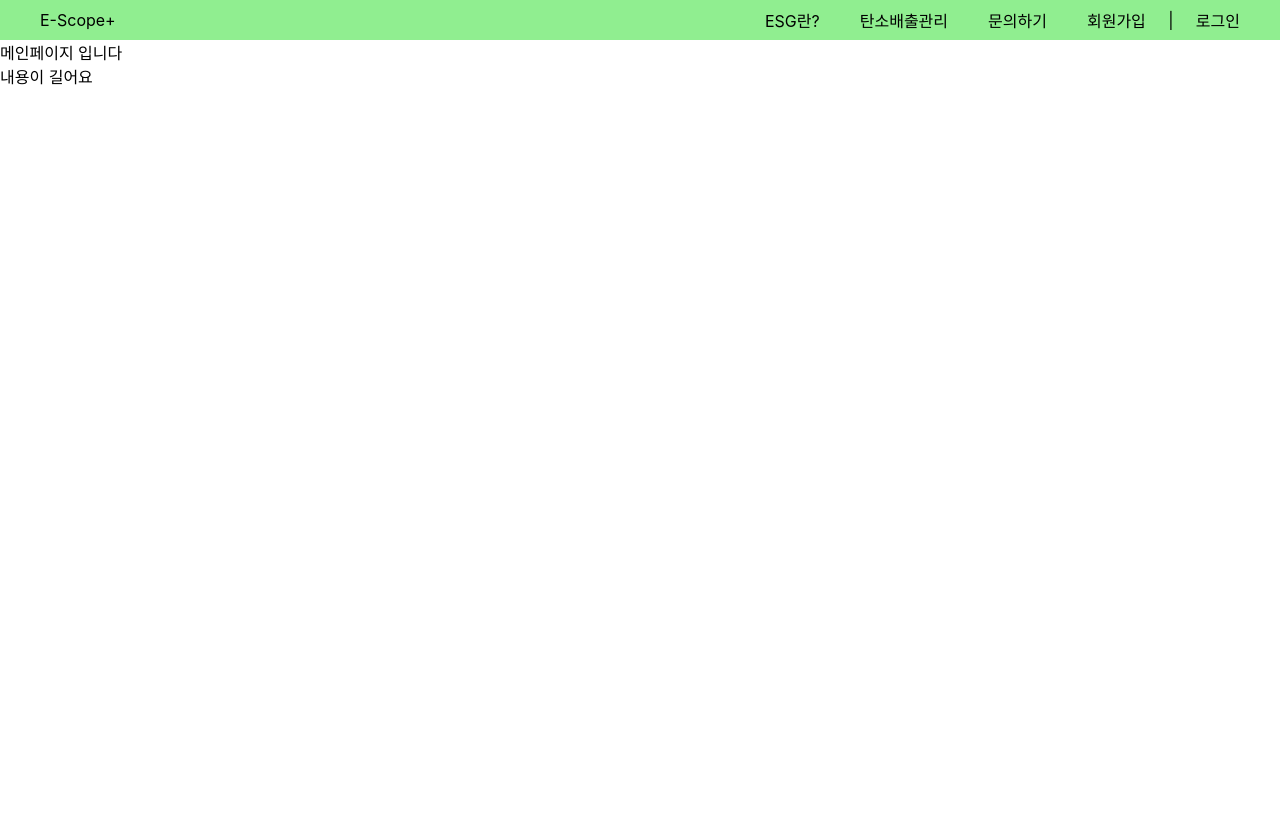
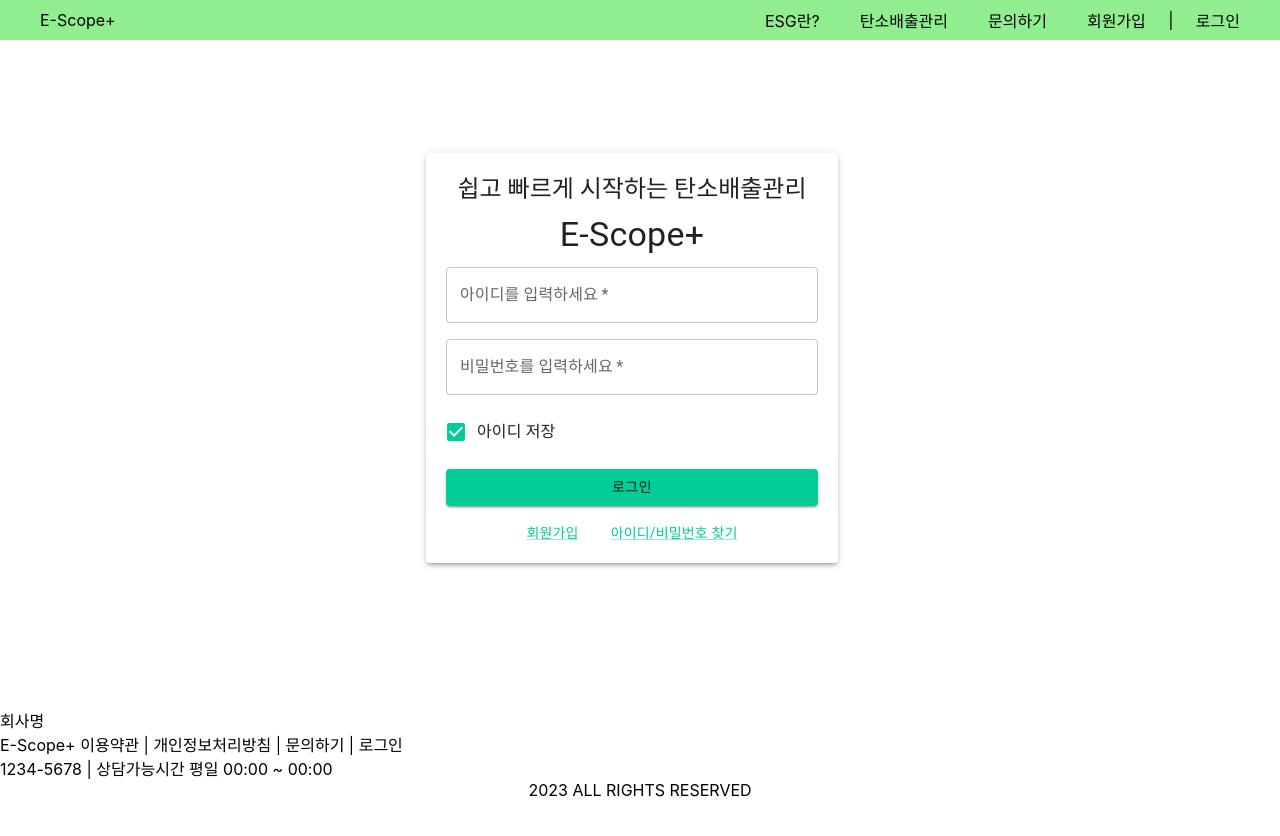
Before and after one commit to sy-data/esgfront, a React (Create React App) app: page /login in a window 1280 px wide. Before the commit this address led to /. Shown: the top 836 px of the page. After the commit the page ends 800 px from the top, so only its background shows below. Built offline with nearby package versions, Linux system fonts and the light colour scheme.

Commit message:
로그인 구현 쿠키 사용 react-cookie 라이브러리 사용

```diff
--- a/package.json
+++ b/package.json
@@ -13,6 +13,7 @@
     "@testing-library/react": "^13.4.0",
     "@testing-library/user-event": "^13.5.0",
     "react": "^18.2.0",
+    "react-cookie": "^7.0.2",
     "react-dom": "^18.2.0",
     "react-router-dom": "^6.17.0",
     "react-scripts": "5.0.1",
--- /dev/null
+++ b/src/States/auth/auth.js
@@ -0,0 +1,11 @@
+import { atom } from "recoil";
+
+export const userStateAtom = atom({
+  key: "userState",
+  default: null,
+});
+
+export const loginFailCountAtom = atom({
+  key: "loginFailCount",
+  default: 0,
+});
--- /dev/null
+++ b/src/States/storage/Cookie.js
@@ -0,0 +1,20 @@
+import { Cookies } from "react-cookie";
+
+const cookies = new Cookies();
+
+export const setCookie = (name, value, options) => {
+  options = {
+    path: "/",
+    maxAge: 60 * 60 * 3,
+    ...options,
+  };
+  cookies.set(name, value, options);
+};
+
+export const getCookie = (name) => {
+  return cookies.get(name);
+};
+
+export const removeCookie = (name, options) => {
+  cookies.remove(name, options);
+};
--- a/src/components/FetchWrapper.js
+++ b/src/components/FetchWrapper.js
@@ -1,42 +1,47 @@
-export function loginDev(){
-  console.log(process.env.REACT_APP_DEV_API_ACCOUNT);
-  console.log(process.env.REACT_APP_DEV_API_PASSWORD)
-  fetch('/api/auth/local', {
-    method: "POST",
-    headers: {
-      'Content-Type': 'application/json'
-    },
-    body: JSON.stringify({
-      "identifier": process.env.REACT_APP_DEV_API_ACCOUNT,
-      "password": process.env.REACT_APP_DEV_API_PASSWORD
-    })
-  })
-    .then(response => response.json())
-    .then(data => {
-      if("jwt" in data){
-        localStorage.setItem('token', data['jwt']);
-        alert("로그인 성공");
-      }
-      else if("error" in data){
+import { getCookie, setCookie } from "../States/storage/Cookie";
+
+export async function loginDev(payload) {
+  try {
+    const res = await fetch("/api/auth/local", {
+      method: "POST",
+      headers: {
+        "Content-Type": "application/json",
+      },
+      body: JSON.stringify({
+        identifier: payload.id,
+        password: payload.password,
+      }),
+    });
+
+    if (res.ok) {
+      const data = await res.json();
+      if ("jwt" in data) {
+        localStorage.setItem("token", data["jwt"]);
+        setCookie("token", data["jwt"]);
+        return data.user;
+      } else if ("error" in data) {
         alert(`status : ${data.error.status}\n${data.error.message}`);
       }
-    });
+    }
+  } catch (error) {
+    console.log(error);
+  }
 }
 
+export function esgFetch(url, method = "GET", body = {}, requiredAuth = true) {
+  // const token = localStorage.getItem("token");
+  const token = getCookie("token");
 
-export function esgFetch(url, method="GET", body={}, requiredAuth=true){
-  const token = localStorage.getItem('token');
-
-  if(requiredAuth && !token){
+  if (requiredAuth && !token) {
     alert("401 페이지로 이동 필요");
     window.location.href = "/";
   }
   return fetch(url, {
     method: method,
     headers: {
-      ...((method==="POST" || method=="PUT") && {'Content-Type': 'application/json'}),
-      ...(requiredAuth && {'Authorization': `Bearer ${token}`})
+      ...((method === "POST" || method == "PUT") && { "Content-Type": "application/json" }),
+      ...(requiredAuth && { Authorization: `Bearer ${token}` }),
     },
-    ...(Object.keys(body).length > 0 && {'body': JSON.stringify(body)})
+    ...(Object.keys(body).length > 0 && { body: JSON.stringify(body) }),
   });
 }
--- a/src/index.js
+++ b/src/index.js
@@ -1,21 +1,24 @@
-import React from 'react';
-import ReactDOM from 'react-dom/client';
-import './index.css';
-import App from './App';
-import reportWebVitals from './reportWebVitals';
-import { BrowserRouter } from 'react-router-dom';
-import { ThemeProvider } from '@mui/material';
-import theme from './Theme';
-import { RecoilRoot } from 'recoil';
+import React from "react";
+import ReactDOM from "react-dom/client";
+import "./index.css";
+import App from "./App";
+import reportWebVitals from "./reportWebVitals";
+import { BrowserRouter } from "react-router-dom";
+import { ThemeProvider } from "@mui/material";
+import theme from "./Theme";
+import { RecoilRoot } from "recoil";
+import { CookiesProvider } from "react-cookie";
 
-const root = ReactDOM.createRoot(document.getElementById('root'));
+const root = ReactDOM.createRoot(document.getElementById("root"));
 root.render(
   <React.StrictMode>
     <ThemeProvider theme={theme}>
       <BrowserRouter>
-        <RecoilRoot>
-          <App />
-        </RecoilRoot>
+        <CookiesProvider>
+          <RecoilRoot>
+            <App />
+          </RecoilRoot>
+        </CookiesProvider>
       </BrowserRouter>
     </ThemeProvider>
   </React.StrictMode>
--- /dev/null
+++ b/src/pages/0_opened/Login.js
@@ -0,0 +1,136 @@
+import React, { useCallback, useEffect, useState } from "react";
+import { TextField, Button, Grid, Typography, Container, Checkbox, FormControlLabel, Link, Paper } from "@mui/material";
+import "../../style/auth/login.css";
+import { loginDev } from "../../components/FetchWrapper";
+import { userStateAtom, loginFailCountAtom } from "../../States/auth/auth";
+import { Router, useNavigate } from "react-router-dom";
+import { useRecoilState } from "recoil";
+import { getCookie, setCookie } from "../../States/storage/Cookie";
+
+//! 요구사항
+// 1. 아이디, 비밀번호 미 입력 시 모달 출력 (하나라도 입력 안했을 시) -> 아이디, 비번 팝업 (완료)
+// 3. 아이디 비번 중 1가지라도 잘못 입력 시 로그인 실패 페이지 이동 (완료)
+// 4. 회원 가입 페이지 이동 (완료)
+// 5. 아이디 저장 체크박스 기능 (완료)
+//   - 로그인 성공 시 로컬 스토리지에 저장
+// 2. 비밀번호 재 설정 기한이 지났을 시 안내 페이지 이동 (미 개발)
+// - 기한? 백앤드에서 알려주는거? update 기준으로 하는 것?
+
+const Login = () => {
+  const navigate = useNavigate();
+  const [id, setId] = useState("");
+  const [password, setPassword] = useState("");
+  const [noEmptyInput, setNoEmptyInput] = useState(false);
+  const [isChecked, setIsChecked] = useState(true);
+  const [userState, setUserState] = useRecoilState(userStateAtom);
+  const [loginFailCount, setLoginFailCount] = useRecoilState(loginFailCountAtom);
+
+  const saveId = (id) => {
+    setCookie("user_id", id);
+  };
+  useEffect(() => {
+    if (getCookie("user_id")) {
+      setId(getCookie("user_id"));
+    }
+  });
+
+  const onLogin = async (e) => {
+    e.preventDefault();
+    const loginData = { id, password };
+
+    if (id === "" || password === "") {
+      if (id === "") alert("아이디를 입력해주세요");
+      if (password === "") alert("비밀번호를 입력해주세요");
+      return;
+    }
+
+    const user = await loginDev(loginData);
+
+    if (user) {
+      setUserState(user);
+      saveId(user.email);
+      setLoginFailCount(0);
+      navigate("/");
+    } else if (user === undefined) {
+      setLoginFailCount(loginFailCount + 1);
+      navigate("/loginFaile");
+    }
+  };
+
+  const onJoin = () => {
+    navigate("/signup");
+  };
+
+  const onFindIdPassword = () => {
+    navigate("/findIdPassword");
+  };
+
+  return (
+    <Container component="main" maxWidth="xs" style={{ height: "100vh" }}>
+      <Grid container spacing={2} alignItems="center" justifyContent="center" style={{ height: "100%" }}>
+        <Paper elevation={3} style={{ width: "100%", padding: "20px", boxSizing: "border-box" }}>
+          <Grid item xs={12}>
+            <Typography variant="h5" align="center" gutterBottom>
+              쉽고 빠르게 시작하는 탄소배출관리
+            </Typography>
+            <Typography variant="h4" align="center" gutterBottom>
+              E-Scope+
+            </Typography>
+          </Grid>
+          <Grid container spacing={2} alignItems="flex-end">
+            <Grid item xs={12}>
+              <TextField
+                fullWidth
+                label="아이디를 입력하세요"
+                variant="outlined"
+                required
+                value={id}
+                onChange={(e) => setId(e.target.value)}
+              />
+            </Grid>
+            <Grid item xs={12}>
+              <TextField
+                fullWidth
+                label="비밀번호를 입력하세요"
+                variant="outlined"
+                required
+                type="password"
+                value={password}
+                onChange={(e) => setPassword(e.target.value)}
+              />
+            </Grid>
+            <Grid item xs={12}>
+              <FormControlLabel
+                control={
+                  <Checkbox
+                    name="saveId"
+                    color="primary"
+                    checked={isChecked}
+                    onChange={(e) => setIsChecked(e.target.checked)}
+                  />
+                }
+                label="아이디 저장"
+                style={{ justifyContent: "center" }}
+              />
+            </Grid>
+            <Grid item xs={12}>
+              <Button fullWidth variant="contained" color="primary" onClick={onLogin}>
+                로그인
+              </Button>
+            </Grid>
+            <Grid item xs={12} style={{ textAlign: "center" }}>
+              <Link href="#" variant="body2" className="ly-padding-xm" onClick={onJoin}>
+                회원가입
+              </Link>
+              <Link href="#" variant="body2" className="ly-padding-xm" onClick={onFindIdPassword}>
+                아이디/비밀번호 찾기
+              </Link>
+            </Grid>
+          </Grid>
+        </Paper>
+      </Grid>
+    </Container>
+  );
+};
+
+export default Login;
--- /dev/null
+++ b/src/pages/0_opened/LoginFail.js
@@ -0,0 +1,47 @@
+import React, { useCallback } from "react";
+import { Paper, Typography, Button, Grid, Icon, Container } from "@mui/material";
+import WarningAmberIcon from "@mui/icons-material/WarningAmber";
+import { useRecoilState } from "recoil";
+import { loginFailCountAtom } from "../../States/auth/auth";
+import { useNavigate } from "react-router-dom";
+
+const LoginFail = () => {
+  const [loginFailCount, setLoginFailCount] = useRecoilState(loginFailCountAtom);
+
+  const navigate = useNavigate();
+
+  const goLoginPage = useCallback(() => {
+    navigate("/login");
+  }, []);
+
+  return (
+    <Container component="main" maxWidth="xs" style={{ height: "100vh" }}>
+      <Grid container spacing={2} alignItems="center" justifyContent="center" style={{ height: "100%" }}>
+        <Paper elevation={4} style={{ padding: "2em", textAlign: "center" }}>
+          <WarningAmberIcon color="warning" style={{ fontSize: "3rem" }} />
+          <Typography variant="h5" gutterBottom>
+            비밀번호 재설정 안내
+          </Typography>
+          <Typography variant="body1" gutterBottom>
+            등록되지 않은 아이디거나, 비밀번호를 잘못 입력하셨습니다.
+          </Typography>
+          <Typography variant="body1" gutterBottom>
+            아이디 또는 비밀번호를 다시 확인하세요
+          </Typography>
+          <Typography variant="body2" color="textSecondary" style={{ marginBottom: "1em" }}>
+            로그인 실패 횟수 제한 5회 중 {loginFailCount}회 실패
+          </Typography>
+          <Typography variant="body2" color="textSecondary" style={{ marginBottom: "1em" }}>
+            5회 실패 시 계정이 잠깁니다.
+          </Typography>
+
+          <Button variant="outlined" color="primary" onClick={goLoginPage}>
+            로그인 페이지로 가기
+          </Button>
+        </Paper>
+      </Grid>
+    </Container>
+  );
+};
+
+export default LoginFail;
--- a/src/routers/OpenedPages.js
+++ b/src/routers/OpenedPages.js
@@ -3,11 +3,12 @@ import { Route, Routes } from "react-router-dom";
 import PageFooter from "../components/PageFooter";
 import PageNotFound from "../pages/99_error/PageNotFound";
 
-const Index = lazy(() => import('../pages/0_opened/Index'));
-const Esgran = lazy(() => import('../pages/0_opened/Esgran'));
-const Tanso = lazy(() => import('../pages/0_opened/Tanso'));
-const Muni = lazy(() => import('../pages/0_opened/Muni'));
-
+const Index = lazy(() => import("../pages/0_opened/Index"));
+const Esgran = lazy(() => import("../pages/0_opened/Esgran"));
+const Tanso = lazy(() => import("../pages/0_opened/Tanso"));
+const Muni = lazy(() => import("../pages/0_opened/Muni"));
+const Login = lazy(() => import("../pages/0_opened/Login"));
+const LoginFail = lazy(() => import("../pages/0_opened/LoginFail"));
 
 const OpenedPages = () => {
   return (
@@ -15,13 +16,15 @@ const OpenedPages = () => {
       <Routes>
         <Route path="/" element={<Index />} />
         <Route exact path="/esgran" element={<Esgran />} />
-        <Route exact path='/tanso' element={<Tanso />} />
-        <Route exact path='/muni' element={<Muni />} />
-        <Route path='*' element={<PageNotFound />} />
+        <Route exact path="/tanso" element={<Tanso />} />
+        <Route exact path="/muni" element={<Muni />} />
+        <Route exact path="/login" element={<Login />} />
+        <Route exact path="/loginFaile" element={<LoginFail />} />
+        <Route path="*" element={<PageNotFound />} />
       </Routes>
       <PageFooter />
     </Suspense>
-  )
-}
+  );
+};
 
 export default OpenedPages;
--- /dev/null
+++ b/src/style/auth/login.css
@@ -0,0 +1,7 @@
+.ly-padding-xm {
+  padding: 0 1rem;
+}
+
+.r-magrgin-xm {
+  margin-right: 1rem;
+}
```
Also changed, not shown: src/pages/0_opened/PasswordUpdate.js (added), 1 other file (tests, documents, lock files or other folders).
